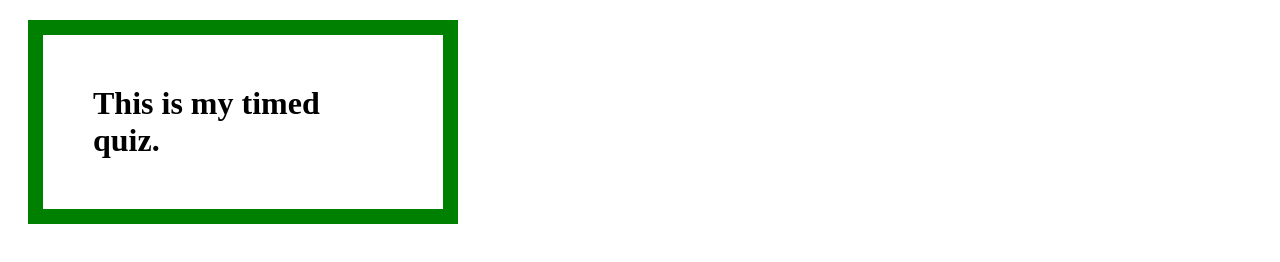
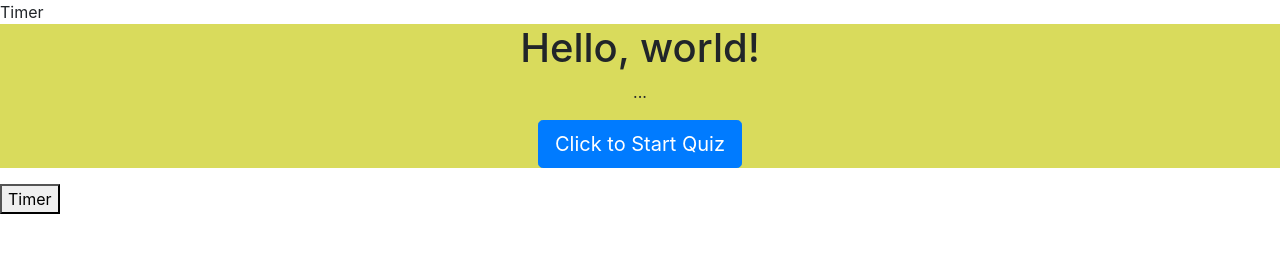
Before and after one commit to nmonsivais/timedquiz, a plain HTML site: page index.html in a window 1280 px wide. Drawn offline with nearby package versions, Linux system fonts and the light colour scheme.

Commit message:
Added a jumbotron, centered it using CSS

```diff
--- a/assets/script.js
+++ b/assets/script.js
@@ -1 +1 @@
-alert("Testin 1,2,3")
+//create a timer that counts down.
--- a/assets/style.css
+++ b/assets/style.css
@@ -1,6 +1,4 @@
-h1 {
-    width: 300px;
-    border: 15px solid green;
-    padding: 50px;
-    margin: 20px;
-  }
+.center {
+  text-align: center;
+  background-color: #c7ca0fad;
+ }
--- a/index.html
+++ b/index.html
@@ -5,16 +5,35 @@
     <meta charset="UTF-8">
     <meta name="viewport" content="width=device-width, initial-scale=1.0">
     <title>Timed Quiz</title>
+    <link rel="stylesheet" href="https://stackpath.bootstrapcdn.com/bootstrap/4.4.1/css/bootstrap.min.css"
+        integrity="sha384-Vkoo8x4CGsO3+Hhxv8T/Q5PaXtkKtu6ug5TOeNV6gBiFeWPGFN9MuhOf23Q9Ifjh" crossorigin="anonymous">
+    <link rel="stylesheet" href="assets/style.css">
 
-    <link rel="stylesheet" href="assets/style.css">
 
 </head>
 
 <body>
-    <h1>This is my timed quiz.</h1>
+    <div class="center"></div>
+    <div class="panel panel-primary">Timer</div>
 
+    <div class="center" class="jumbotron">
+        <h1>Hello, world!</h1>
+        <p>...</p>
+        <p><a class="btn btn-primary btn-lg" href="#" role="button">Click to Start Quiz</a></p>
+    </div>
+
+<Button>Timer</Button>
 
     <script src="assets/script.js"></script>
+    <script src="https://code.jquery.com/jquery-3.4.1.slim.min.js"
+        integrity="sha384-J6qa4849blE2+poT4WnyKhv5vZF5SrPo0iEjwBvKU7imGFAV0wwj1yYfoRSJoZ+n"
+        crossorigin="anonymous"></script>
+    <script src="https://cdn.jsdelivr.net/npm/popper.js@1.16.0/dist/umd/popper.min.js"
+        integrity="sha384-Q6E9RHvbIyZFJoft+2mJbHaEWldlvI9IOYy5n3zV9zzTtmI3UksdQRVvoxMfooAo"
+        crossorigin="anonymous"></script>
+    <script src="https://stackpath.bootstrapcdn.com/bootstrap/4.4.1/js/bootstrap.min.js"
+        integrity="sha384-wfSDF2E50Y2D1uUdj0O3uMBJnjuUD4Ih7YwaYd1iqfktj0Uod8GCExl3Og8ifwB6"
+        crossorigin="anonymous"></script>
 </body>
 
 </html>
```
